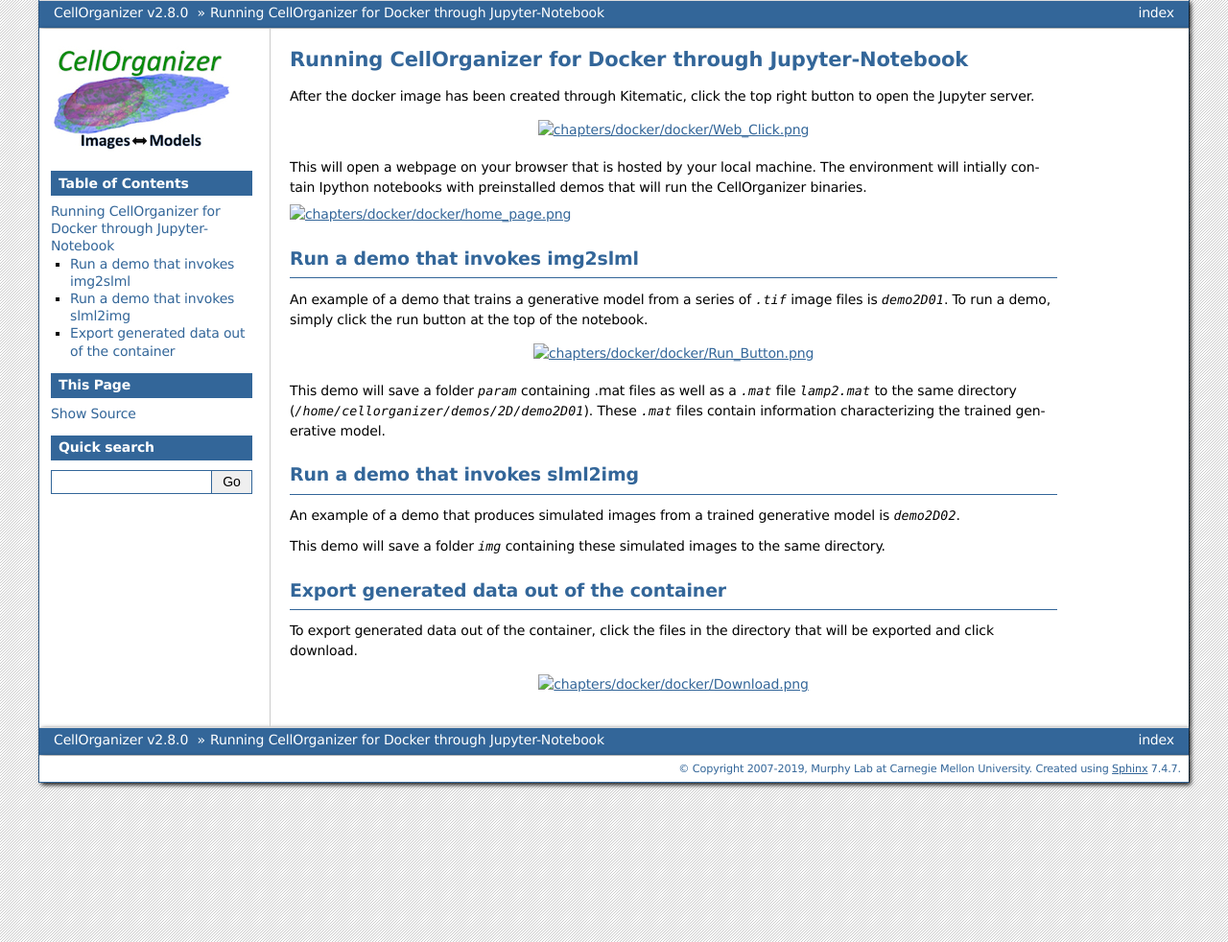
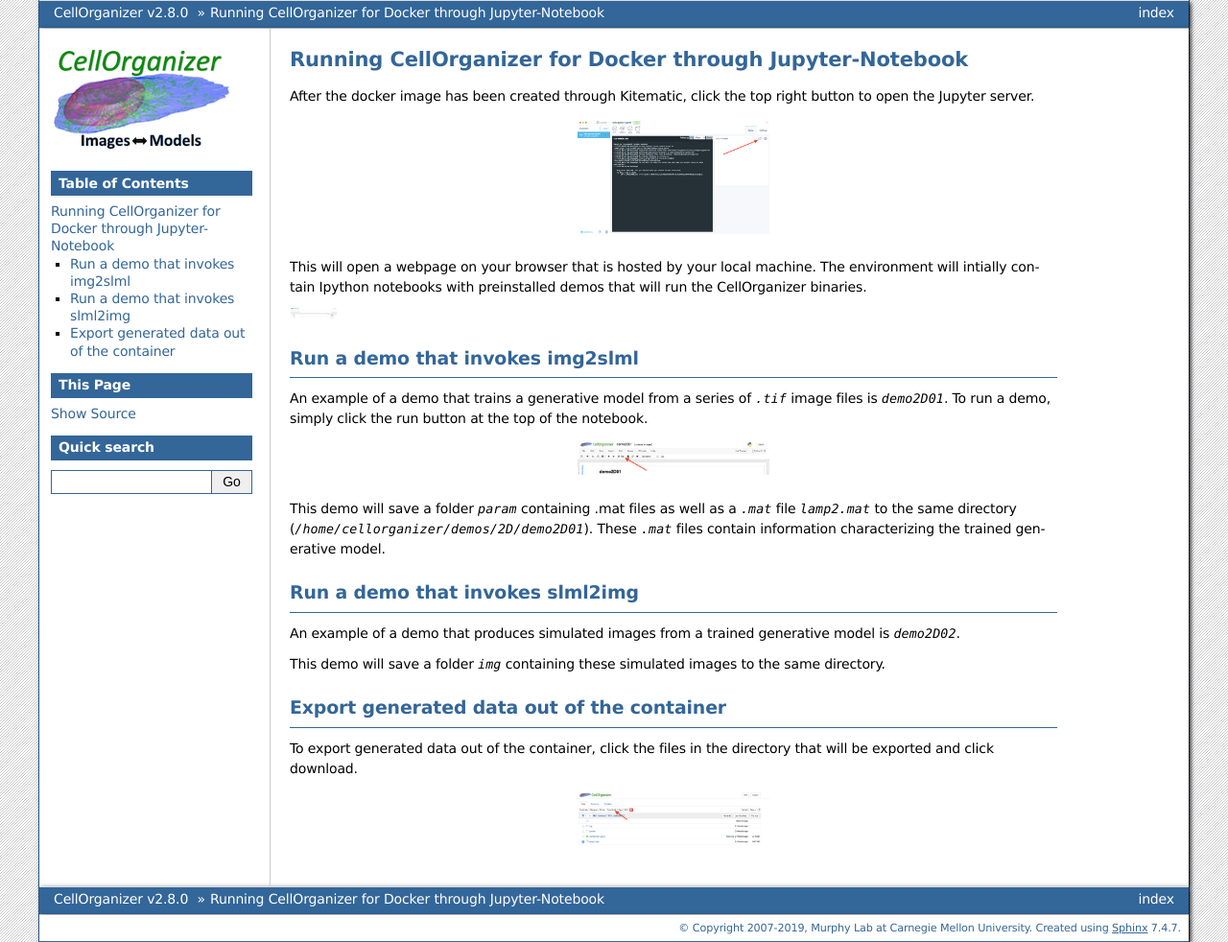
Before and after one commit to murphygroup/cellorganizer-documentation_old, a Sphinx documentation site: the page built from source/chapters/docker/running.rst, in a window 1280 px wide. Shown: the whole page at 96% size. Built offline with Sphinx 7.4.7, drawn with Linux system fonts in a browser that asks for light colours.

Commit message:
Update running.rst
corrected the path of the images

```diff
--- a/source/chapters/docker/running.rst
+++ b/source/chapters/docker/running.rst
@@ -2,19 +2,19 @@
 *********************************************************
 After the docker image has been created through Kitematic, click the top right button to open the Jupyter server.
 
-.. figure:: docker/Web_Click.png
+.. figure:: ../docker/Web_Click.png
     :width: 200px
 
 This will open a webpage on your browser that is hosted by your local machine. The environment will intially contain Ipython notebooks with preinstalled demos that will run the CellOrganizer binaries.
 
-.. image:: docker/home_page.png
+.. image:: ../docker/home_page.png
     :width: 50px
 
 Run a demo that invokes img2slml
 --------------------------------
 An example of a demo that trains a generative model from a series of `.tif` image files is `demo2D01`. To run a demo, simply click the run button at the top of the notebook.
 
-.. figure:: docker/Run_Button.png
+.. figure:: ../docker/Run_Button.png
     :width: 200px
 
 This demo will save a folder `param` containing .mat files as well as a `.mat` file `lamp2.mat` to the same directory (`/home/cellorganizer/demos/2D/demo2D01`). These `.mat` files contain information characterizing the trained generative model.
@@ -29,5 +29,5 @@
 ------------------------------------------
 To export generated data out of the container, click the files in the directory that will be exported and click download.
 
-.. figure:: docker/Download.png
+.. figure:: ../docker/Download.png
     :width: 200px
```
